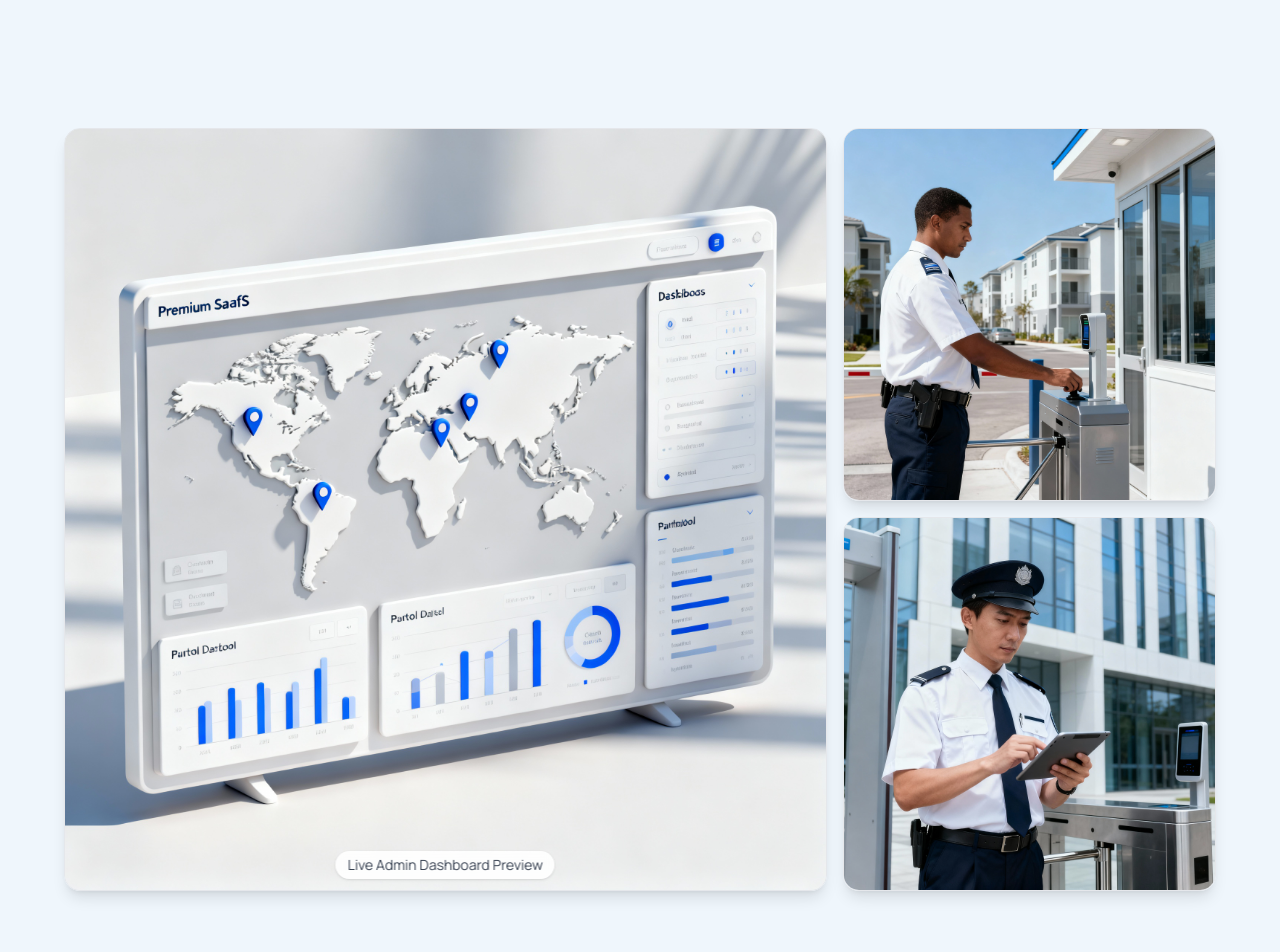
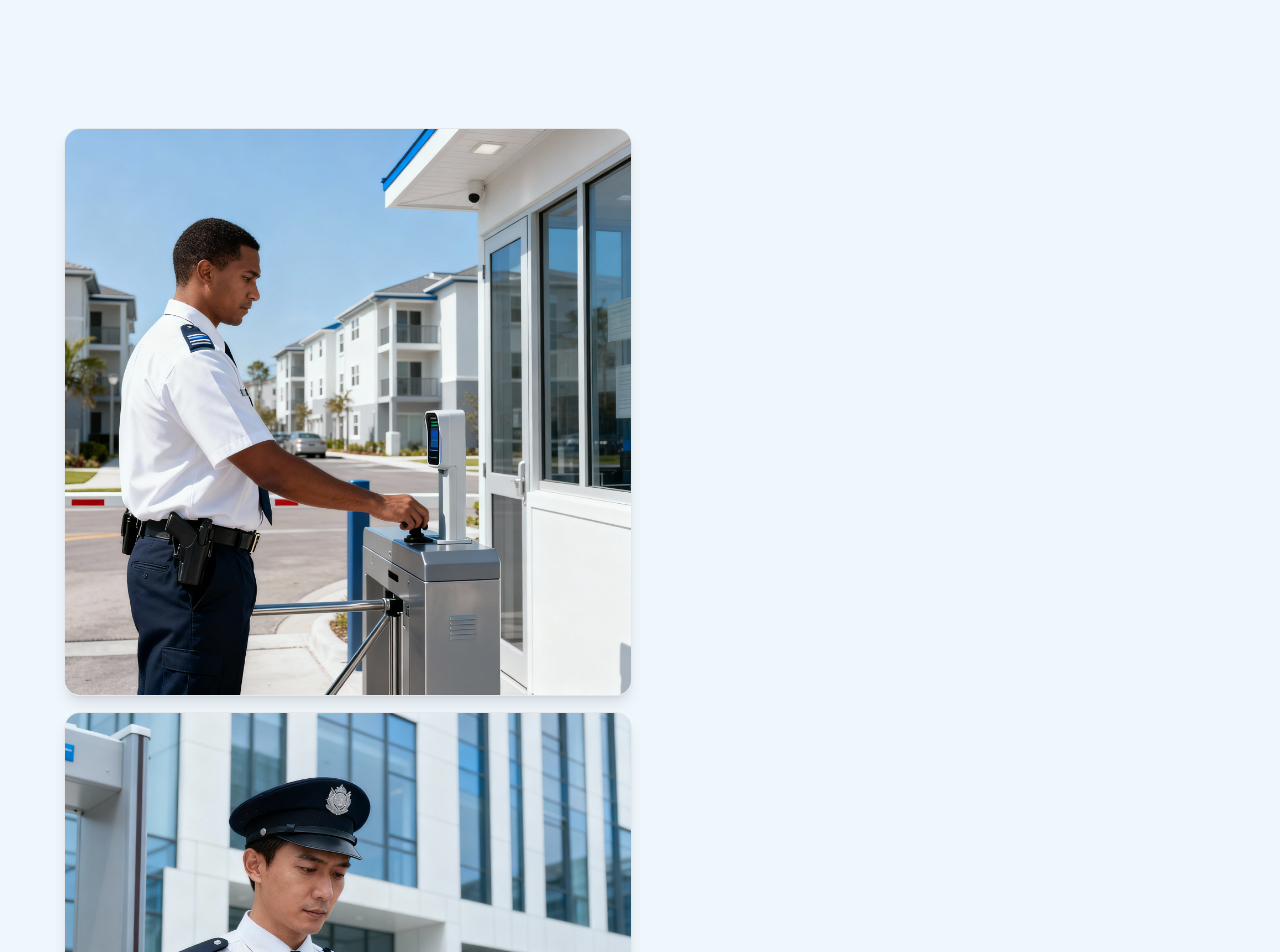
Before and after one commit to atanhafiz/pru-patrol-saas-v1, a React (Vite) app: page / in a window 1280 px wide. Shown: the part 820-1772 px from the top of the page. Built offline with nearby package versions, Linux system fonts and the light colour scheme.

Commit message:
fix: remove duplicate dashboard image from landing page preview section

```diff
--- a/src/pages/Landing.jsx
+++ b/src/pages/Landing.jsx
@@ -105,24 +105,12 @@ export default function Landing() {
       </header>
 
       <motion.section
-        className="relative w-full max-w-6xl mx-auto mt-16 sm:mt-24 mb-16 sm:mb-24 px-4 sm:px-0 grid grid-cols-1 sm:grid-cols-3 gap-4 items-start justify-center"
+        className="relative w-full max-w-6xl mx-auto mt-16 sm:mt-24 mb-16 sm:mb-24 px-4 sm:px-0 grid grid-cols-1 sm:grid-cols-2 gap-4 items-start justify-center"
         initial={{ opacity: 0, y: 30 }}
         whileInView={{ opacity: 1, y: 0 }}
         transition={{ duration: 0.6 }}
         viewport={{ once: true }}
       >
-        {/* Dashboard image */}
-        <div className="col-span-2 relative">
-          <img
-            src="/images/dashboard-preview.jpg"
-            alt="AHE SmartPatrol Dashboard"
-            className="w-full h-auto rounded-2xl shadow-lg border border-gray-200 object-cover"
-          />
-          <p className="absolute bottom-3 left-1/2 -translate-x-1/2 text-xs sm:text-sm text-gray-700 bg-white/90 backdrop-blur-sm px-3 py-1 rounded-full shadow">
-            Live Admin Dashboard Preview
-          </p>
-        </div>
-
         {/* Guard AI images */}
         <div className="flex flex-col gap-4">
           <img
```
